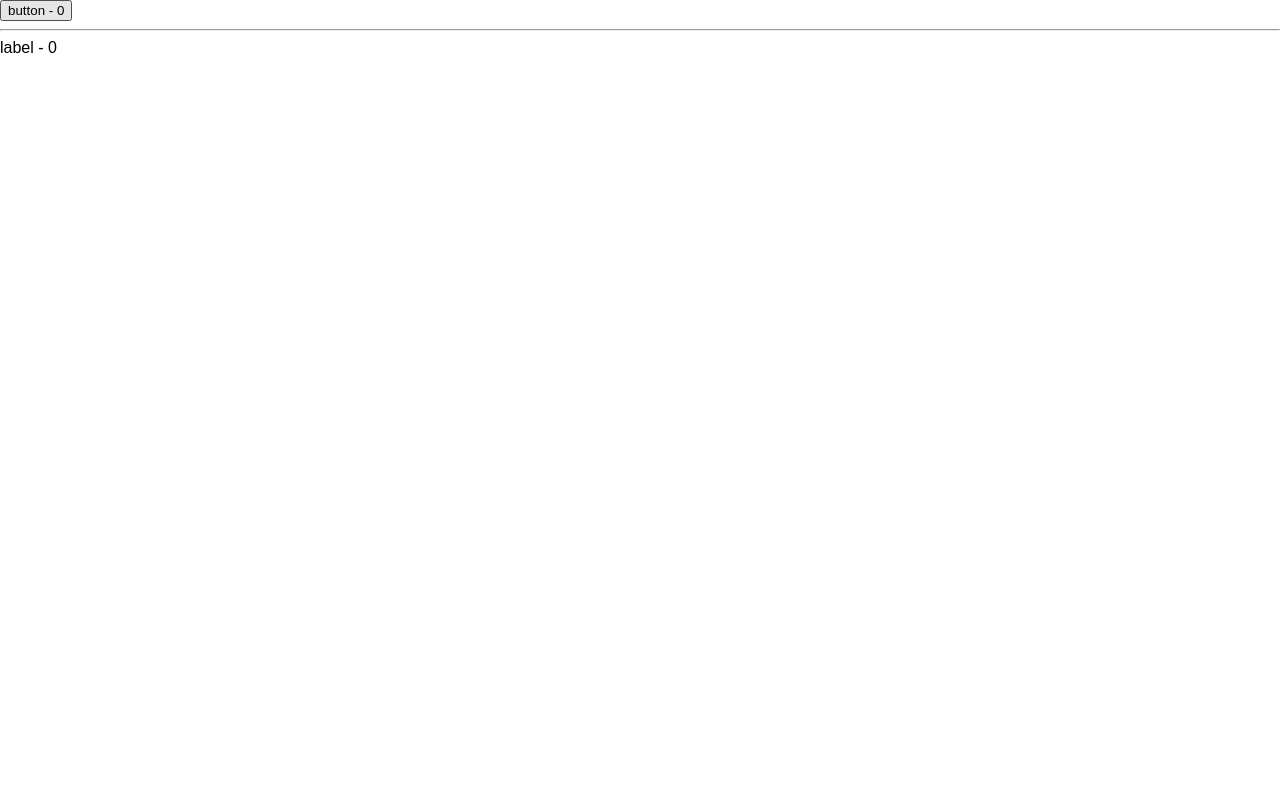
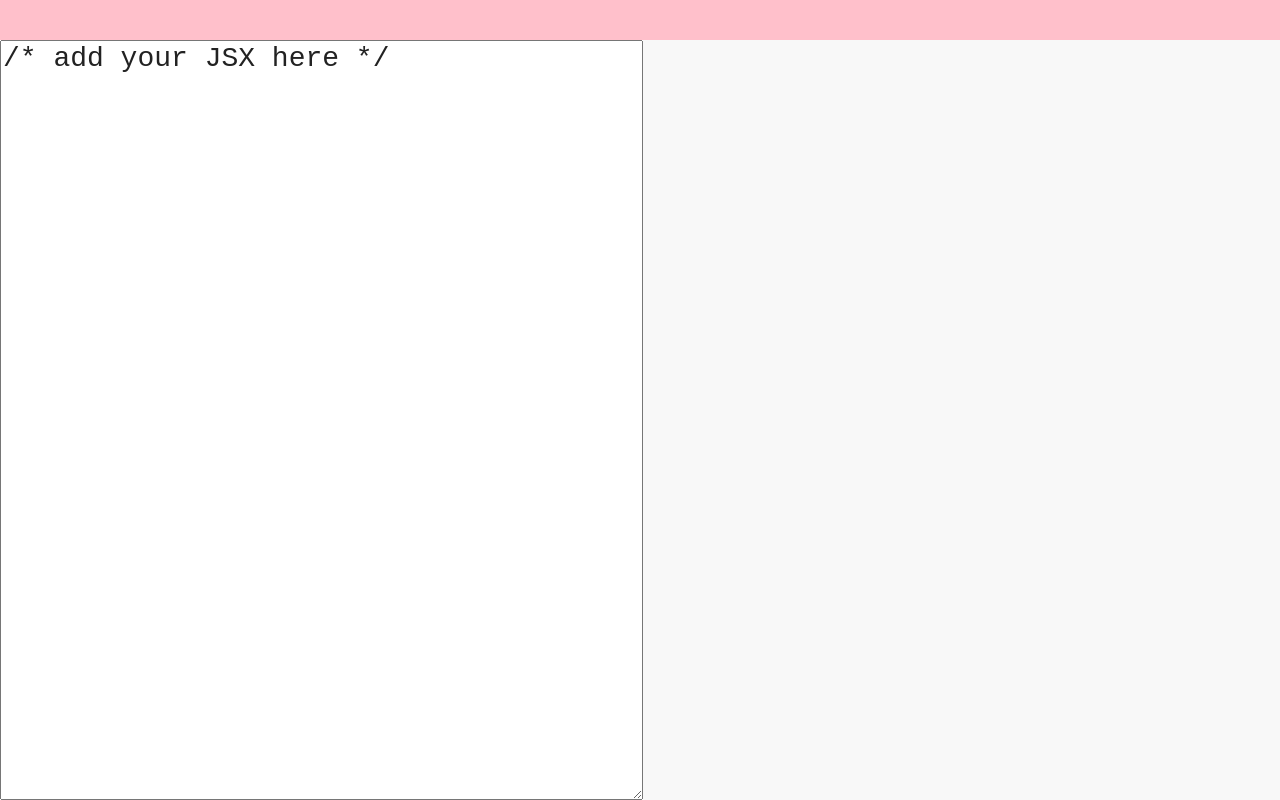
Before and after one commit to mtvillwock/first-react-app, a React (Create React App) app: page / in a window 1280 px wide. Built offline with nearby package versions, Linux system fonts and the light colour scheme.

Commit message:
Initial JSX transpiler component render/compare

```diff
--- a/public/index.html
+++ b/public/index.html
@@ -10,6 +10,10 @@
     -->
     <link rel="manifest" href="%PUBLIC_URL%/manifest.json">
     <link rel="shortcut icon" href="%PUBLIC_URL%/favicon.ico">
+    <script
+      type="text/javascript"
+      src="https://cdnjs.cloudflare.com/ajax/libs/babel-standalone/6.18.1/babel.min.js">
+    </script>
     <!--
       Notice the use of %PUBLIC_URL% in the tags above.
       It will be replaced with the URL of the `public` folder during the build.
--- a/src/App.css
+++ b/src/App.css
@@ -1,3 +1,34 @@
-.title {
-  background-color: aliceblue;
+body {
+  margin: 0;
+  padding: 0;
+  font-family: monospace;
 }
+
+header {
+  display: block;
+  height: 5vh;
+  overflow: auto;
+  background-color: pink;
+  color: red;
+  font-size: 28px;
+}
+
+.container {
+  height: 95vh;
+  display: flex;
+}
+
+pre {
+  background-color: #f8f8f8;
+}
+
+pre, textarea {
+  width: 50%;
+  font-family: monospace;
+  font-size: 28px;
+  margin: 0;
+  padding: 10;
+  color: #222;
+}
+
+textarea:focus { outline: 0; }
--- a/src/App.js
+++ b/src/App.js
@@ -1,80 +1,49 @@
 import React, { Component } from 'react';
-import ReactDOM from 'react-dom';
-// const App = () => <h1>Hello Stateless</h1>
-
-// Share common functionality between components
-// Takes in a component and returns a new component
-// Replaces mixins?
-// E.g., build components to specification instead of including mixins all over
-// ??? Not 100% sure how this differs from mixins... more explicit, I guess?
-const HigherOrderComponent = (InnerComponent) => class extends React.Component {
-  constructor() {
-    super()
-
-    this.state = { count: 0 }
-  }
-
-  componentWillMount() {
-    console.log("HigherOrderComponent will mount")
-  }
-
-  update() {
-    this.setState({count: this.state.count+1})
-  }
-
-  render() {
-    return (
-      <InnerComponent
-        {...this.props}
-        {...this.state}
-        update={this.update.bind(this)}
-      />
-    )
-  }
-}
-
+import './App.css'
 
 class App extends React.Component {
   constructor() {
     super();
 
+    this.state = {
+      input: '/* add your JSX here */',
+      output: '',
+      err: ''
+    }
+  }
+
+  update(e) {
+    let code = e.target.value;
+
+    try {
+      this.setState({
+        output: window.Babel
+          .transform(code, { presets: ['es2015', 'react']})
+          .code,
+          err: ''
+      })
+    }
+    catch(err) {
+      this.setState({err: err.message})
+    }
   }
 
   render() {
     return(
       <div>
-        <Button>button</Button>
-        <hr />
-        <LabelHOC>label</LabelHOC>
+        <header>{this.state.err}</header>
+        <div className="container">
+          <textarea
+            onChange={this.update.bind(this)}
+            defaultValue={this.state.input}
+          />
+          <pre>
+            {this.state.output}
+          </pre>
+        </div>
       </div>
     )
   }
 }
 
-const Button = HigherOrderComponent((props) =>
-  <button
-    onClick={props.update}
-  >
-    {props.children} - {props.count}
-  </button>
-)
-
-class Label extends React.Component {
-  componentWillMount() {
-    console.log('label will mount')
-  }
-
-  render() {
-    return(
-      <label
-        onMouseMove={this.props.update}
-      >
-        {this.props.children} - {this.props.count}
-      </label>
-    )
-  }
-}
-
-const LabelHOC = HigherOrderComponent(Label)
-
 export default App;
```
